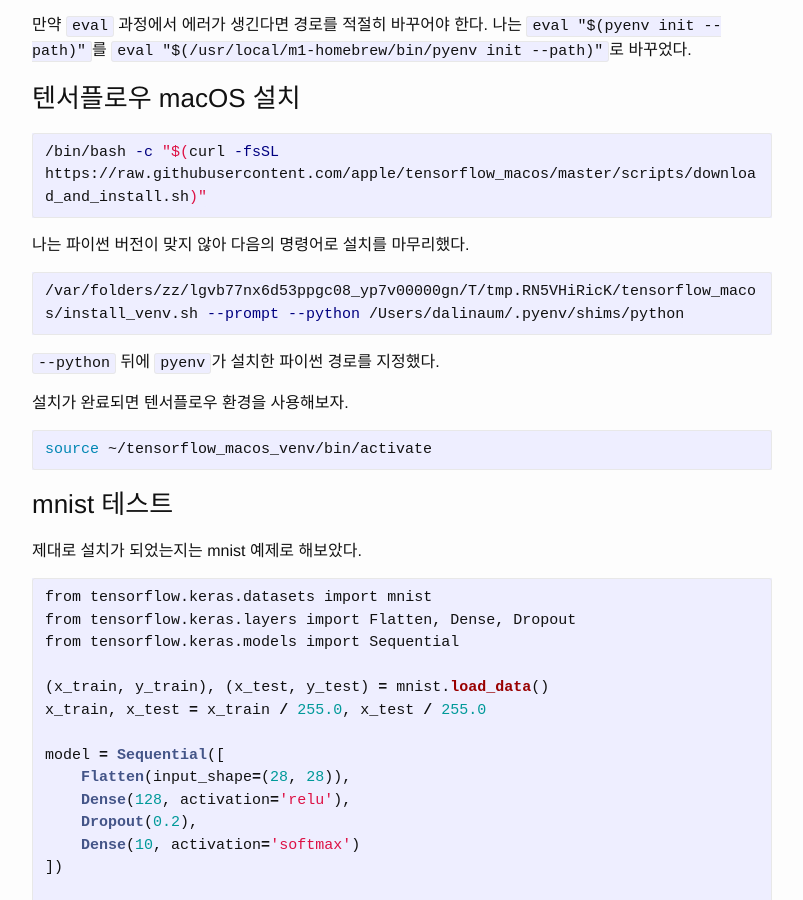
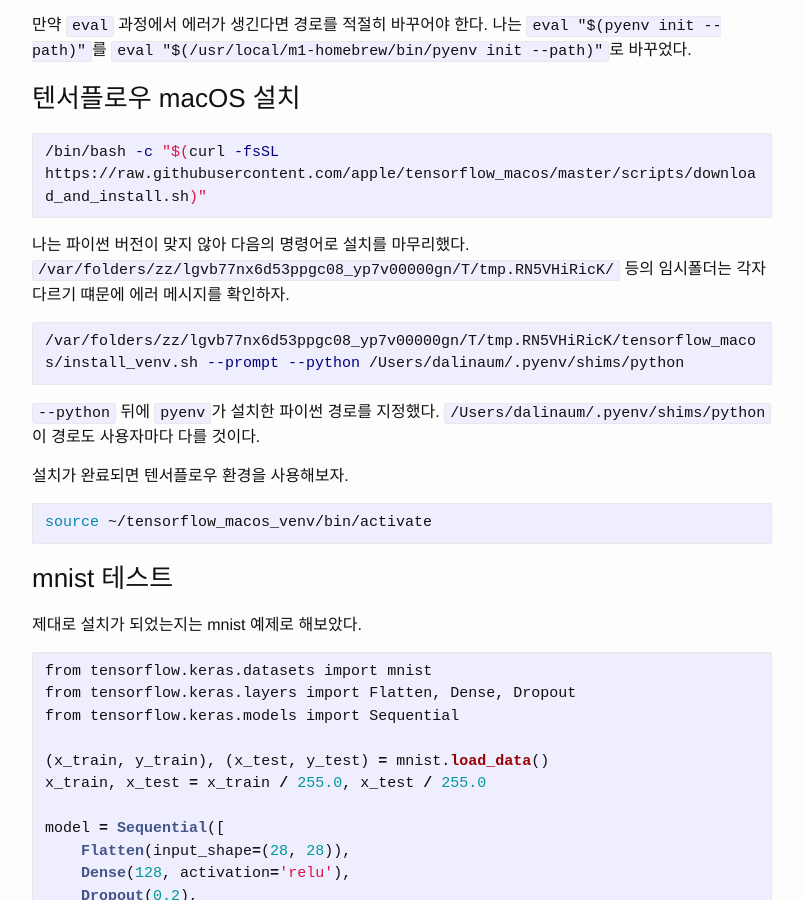
Before and after one commit to dalinaum/dalinaum.github.io, a Jekyll site: the page built from _posts/2021-10-04-tensorflow-m1.markdown, in a window 1280 px wide and 900 px high, scrolled down 648 px. Shown: the whole window, without its empty margins (238-1041 px from the left). Built offline with Jekyll 4.4.1, drawn with Linux system fonts in a browser that asks for light colours.

Commit message:
부연 설명 추가

````diff
--- a/_posts/2021-10-04-tensorflow-m1.markdown
+++ b/_posts/2021-10-04-tensorflow-m1.markdown
@@ -35,13 +35,13 @@
 /bin/bash -c "$(curl -fsSL https://raw.githubusercontent.com/apple/tensorflow_macos/master/scripts/download_and_install.sh)"
 ```
 
-나는 파이썬 버전이 맞지 않아 다음의 명령어로 설치를 마무리했다.
+나는 파이썬 버전이 맞지 않아 다음의 명령어로 설치를 마무리했다. `/var/folders/zz/lgvb77nx6d53ppgc08_yp7v00000gn/T/tmp.RN5VHiRicK/` 등의 임시폴더는 각자 다르기 떄문에 에러 메시지를 확인하자.
 
 ```sh
 /var/folders/zz/lgvb77nx6d53ppgc08_yp7v00000gn/T/tmp.RN5VHiRicK/tensorflow_macos/install_venv.sh --prompt --python /Users/dalinaum/.pyenv/shims/python
 ```
 
-`--python` 뒤에 `pyenv`가 설치한 파이썬 경로를 지정했다.
+`--python` 뒤에 `pyenv`가 설치한 파이썬 경로를 지정했다. `/Users/dalinaum/.pyenv/shims/python` 이 경로도 사용자마다 다를 것이다.
 
 설치가 완료되면 텐서플로우 환경을 사용해보자.
 
````
